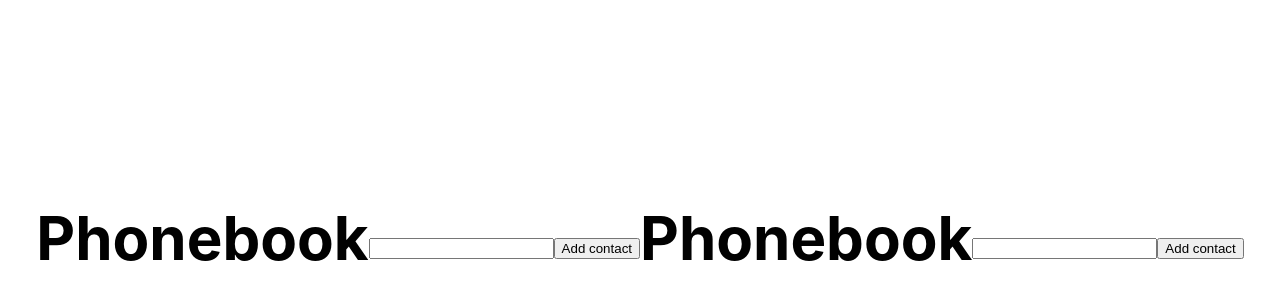
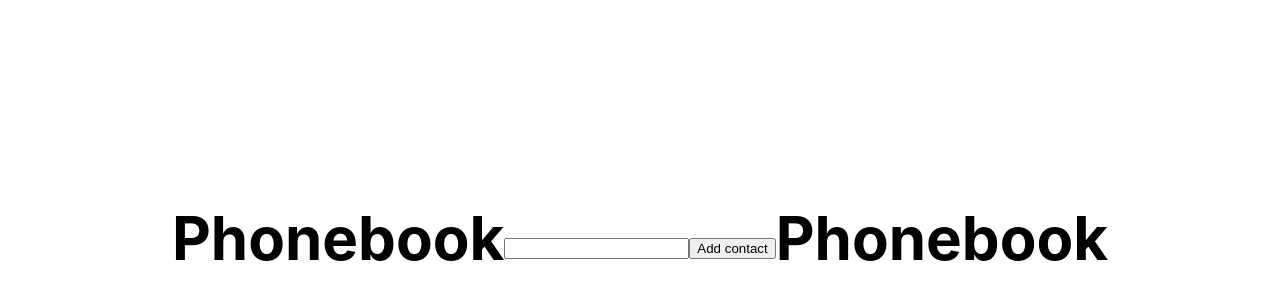
Before and after one commit to MartFrida/goit-react-hw-02-phonebook, a React (Create React App) app: page / in a window 1280 px wide. Shown: the part 162-462 px from the top of the page. Built offline with nearby package versions, Linux system fonts and the light colour scheme.

Commit message:
change 3

```diff
--- a/src/components/Phonebook/Phonebook.jsx
+++ b/src/components/Phonebook/Phonebook.jsx
@@ -1,7 +1,5 @@
 import React from 'react';
-import { nanoid } from 'nanoid';
 
-// model.id = nanoid()
 
 export class Phonebook extends React.Component {
   state = {
@@ -17,10 +15,7 @@ export class Phonebook extends React.Component {
           <button>Add contact</button>
         </form>
         <h2>Phonebook</h2>
-        <form>
-          <input type="text" name="name" required />
-          <button>Add contact</button>
-        </form>
+
       </>
     )
   }
```
